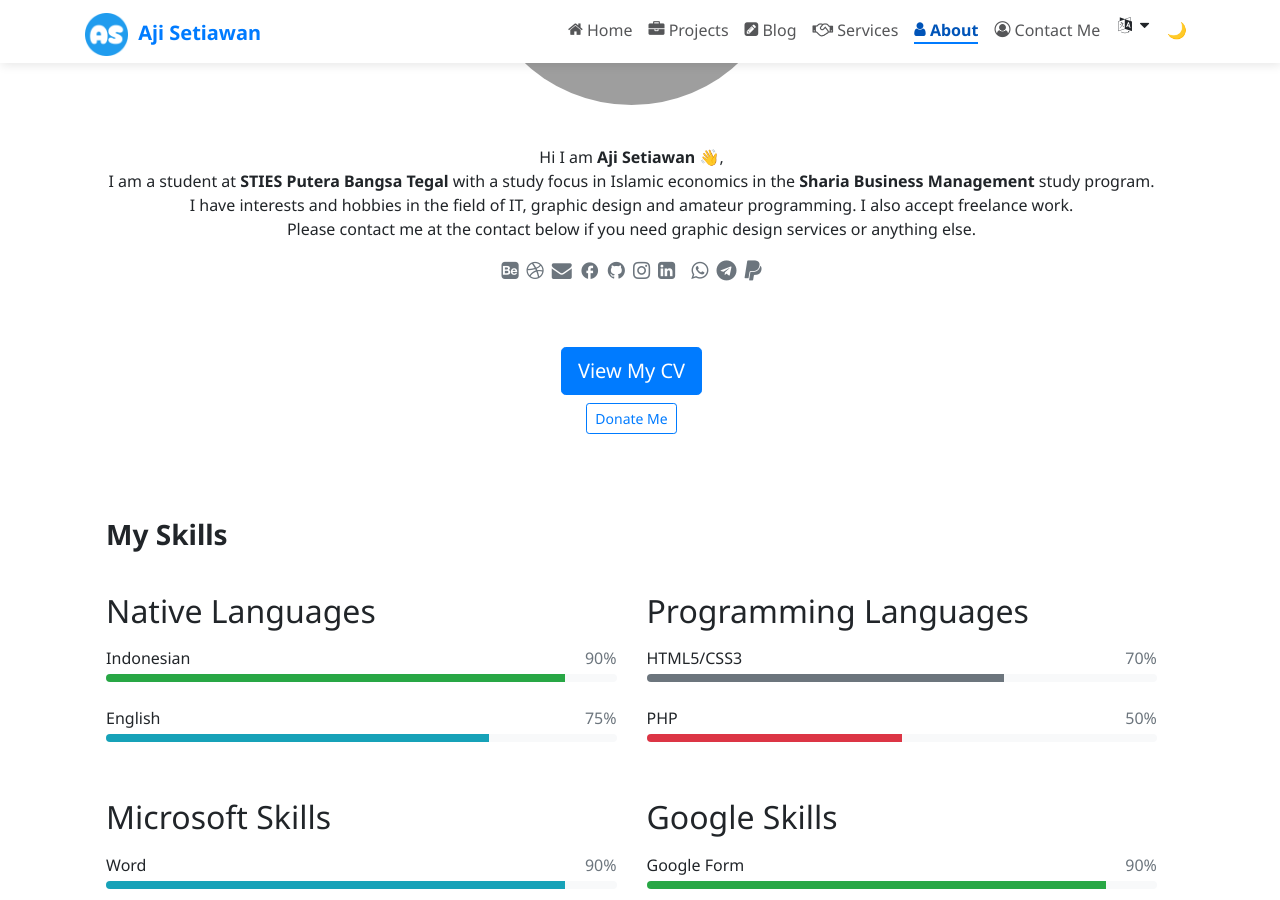
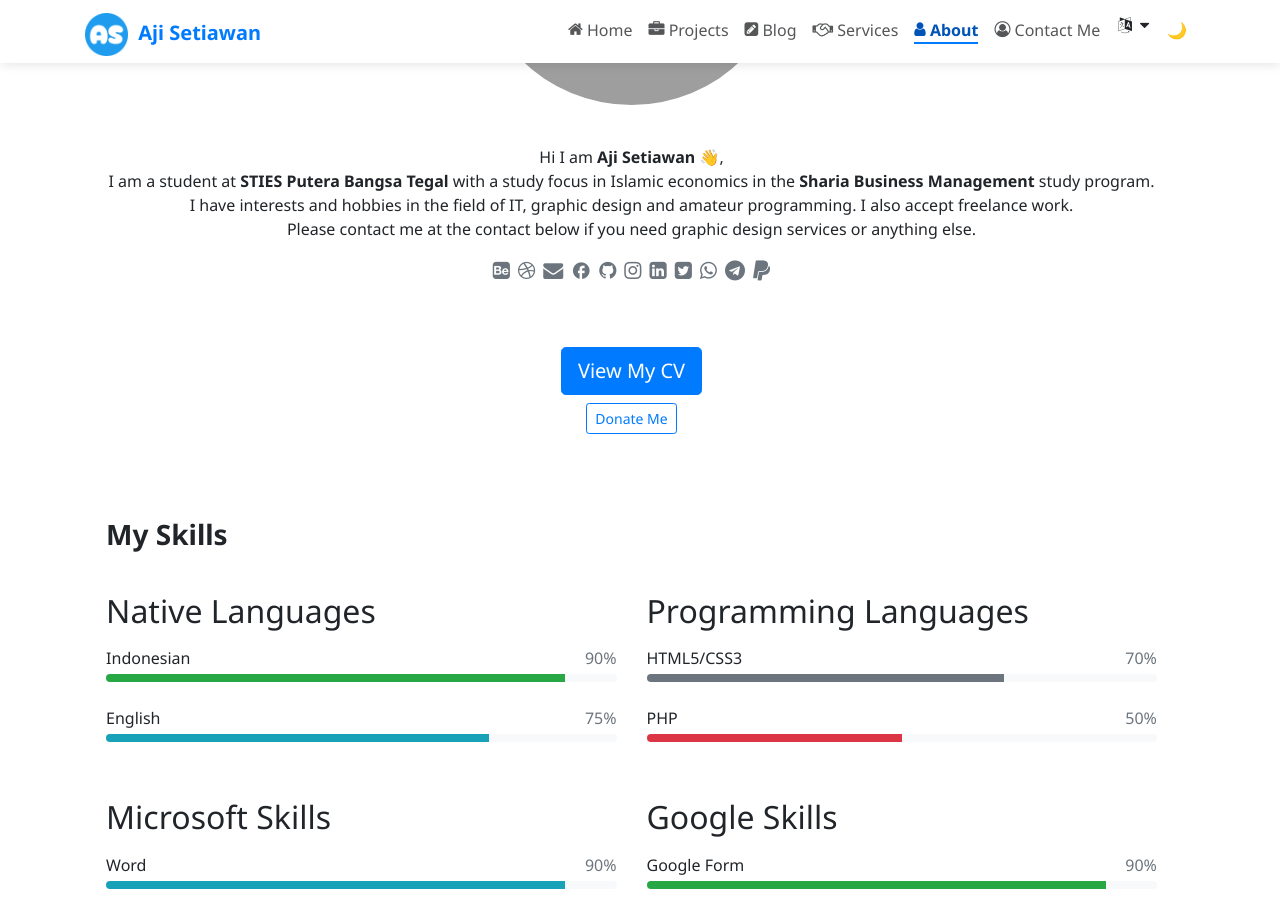
Before and after one commit to ajisetiawan716/ajisetiawan716.github.io, a Jekyll site: the page built from pages/about.md, in a window 1280 px wide and 900 px high, scrolled down 608 px. Built offline with Jekyll 4.4.1, drawn with Linux system fonts in a browser that asks for light colours; emoji names are drawn with the system emoji font; some web fonts are replaced; comment, search, counter and statistics services are not loaded; a style sheet for code colours, icons or effects is not loaded; grey boxes are pictures that could not be loaded.

Commit message:
Update social-media.yml

```diff
--- a/_data/social-media.yml
+++ b/_data/social-media.yml
@@ -78,7 +78,7 @@ twitch:
 
 twitter:
   url   : https://www.twitter.com/
-  icon  : icon-twitter
+  icon  : icon-twitter-square
   color : 1da1f2
 
 vimeo:
```
